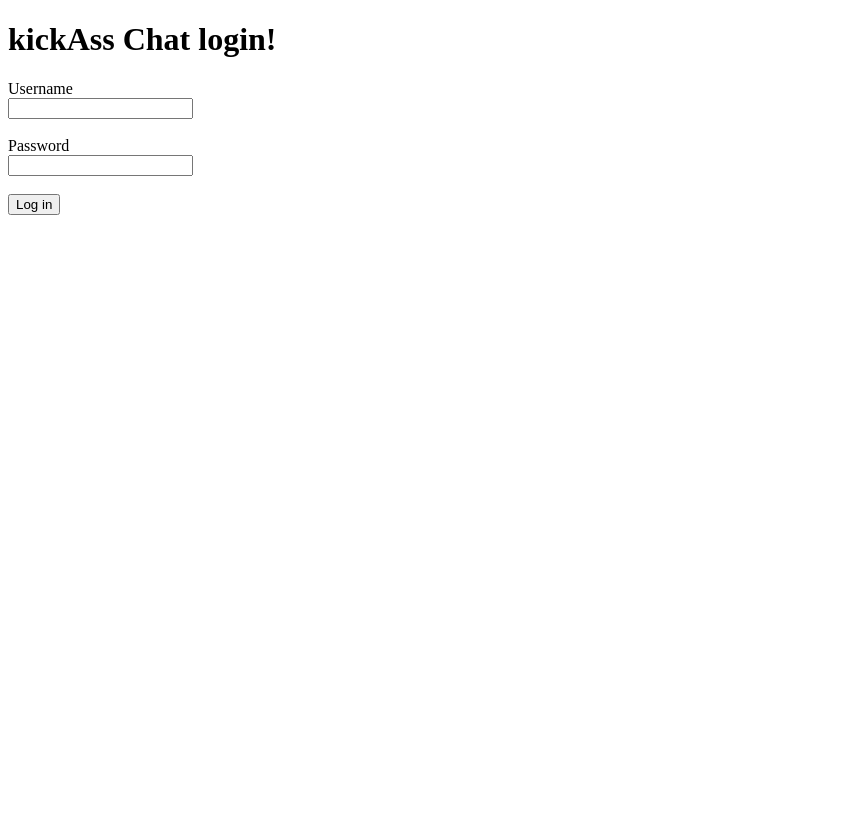
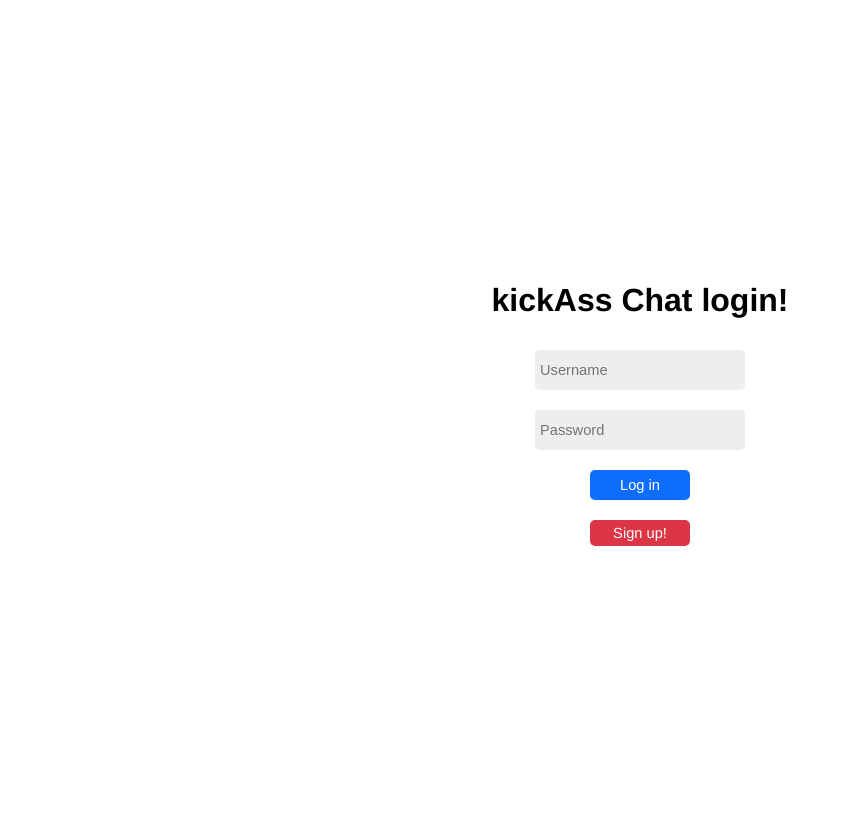
Before and after one commit to s4m13337/kickAss-chat, a PHP site: page /login.php in a window 1280 px wide. Shown: the whole page, without its empty margins (0-841 px from the left). Before the commit the page ends 215 px from the top, so only its background shows below. Run offline with PHP 8.4, Linux system fonts and the light colour scheme.

Commit message:
Added styles for login page

```diff
--- a/login.php
+++ b/login.php
@@ -28,26 +28,29 @@
     <meta http-equiv="X-UA-Compatible" content="IE=edge">
     <meta name="viewport" content="width=device-width, initial-scale=1.0">
     <title>kickAss Chat!</title>
+    <link rel="stylesheet" type="text/css" href="styles/main.css">
+    <link rel="stylesheet" type="text/css" href="styles/login.css">
 </head>
 <body>
+    <div class="login">
         <h1>kickAss Chat login!</h1>
         <?php
             if(isset($_GET["err"])){
                 $error_id = $_GET["err"];
                 if($error_id==0)
-                echo("You need to login to see this page!<br><br>");
+                    echo("<div class=error>You need to login to see this page!</div>");
                 elseif($error_id==1)
-                echo("Username/ Password cannot be blank!<br><br>");
+                    echo("<div class=error>Username/ Password cannot be blank!</div>");
                 elseif($error_id==2)
-                echo("Username/ Password is wrong!<br><br>");
+                    echo("<div class=error>Username/ Password is wrong!</div>");
             }
         ?>
         <form action="#" method="post">
-        <label>Username</label><br>
-        <input type="text" name="username" id="username"><br><br>
-        <label>Password</label><br>
-        <input type="password" name="password" id="password"><br><br>
-        <input type="submit" name="login" value="Log in">
+            <input class="text-field" type="text" name="username" id="username" placeholder="Username"><br>
+            <input class="text-field" type="password" name="password" id="password" placeholder="Password"><br>
+            <input class="login-button" type="submit" name="login" value="Log in">
         </form>
+            <a class="signup-button" href="signup.php">Sign up!</a>
+    </div>
 </body>
 </html>
--- /dev/null
+++ b/styles/login.css
@@ -0,0 +1,42 @@
+.login{
+    display: flex;
+    flex-direction: column;
+    justify-content: center;
+    text-align: center;
+    align-items: center;
+    height: 280px;
+    width: 320px;
+}
+
+.text-field, .login-button, .signup-button{
+    appearance: none;
+    border: none;
+    background-color: #eee;
+    border-radius: 5px;
+    padding: 5px;
+    width: 200px;
+    height: 30px;
+    font-size: 11pt;
+    margin: 10px;
+}
+
+.login-button{
+    background-color: #0d6efd;
+    color: white;
+    width: 100px;
+}
+
+.signup-button{
+    text-decoration: none;
+    background-color: #dc3545;
+    color: white;
+    width: 90px;
+}
+
+.error{
+    background-color: #f8d7da;
+    padding: 10px;
+    text-align: center;;
+    border-radius: 5px;
+    color: #d9534f;
+}
--- /dev/null
+++ b/styles/main.css
@@ -0,0 +1,7 @@
+body {
+    font-family: Helvetica, sans-serif;
+    display: flex;
+    justify-content: center;
+    align-items: center;
+    min-height: 100vh;
+}
```
Lines whose indentation alone changed are shown as unchanged.
